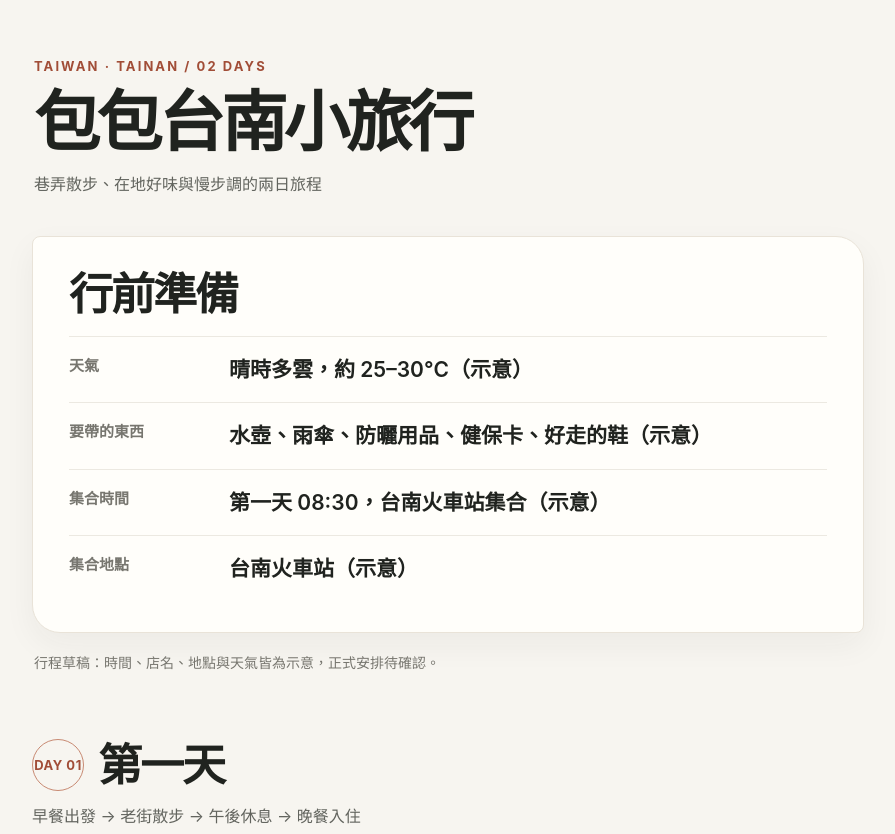
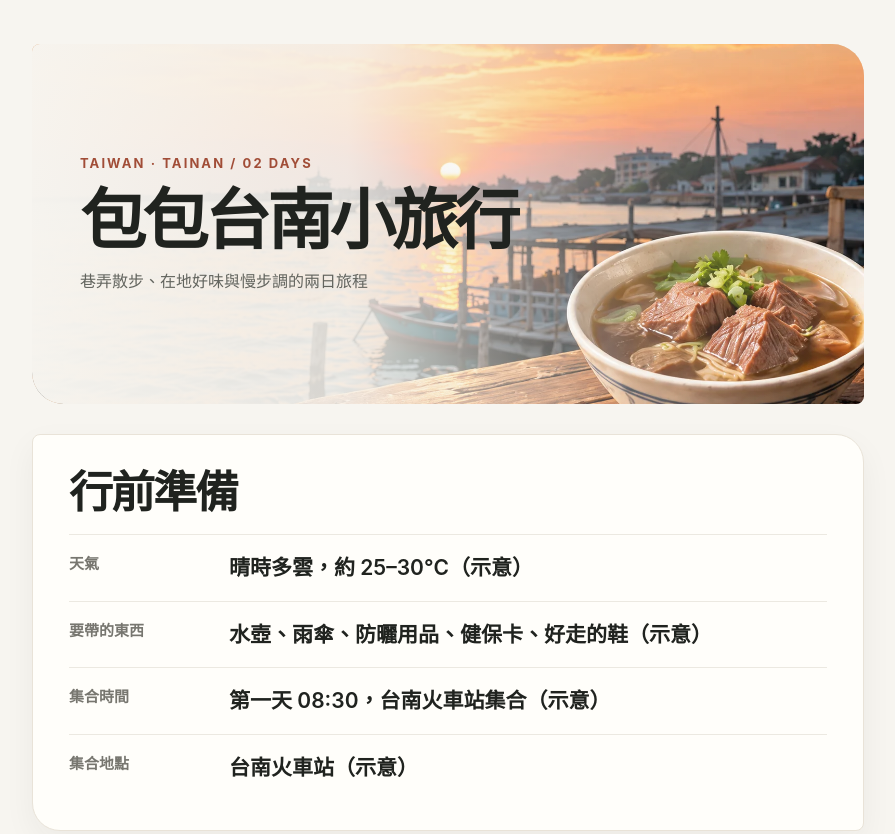
Before and after one commit to littlef0627/tainan-trip, a plain HTML site: page index.html in a window 1280 px wide. Shown: the top 834 px of the page, without its empty margins (192-1087 px from the left). Drawn offline with Linux system fonts and the light colour scheme.

Commit message:
Add Tainan trip hero cover

```diff
--- a/index.html
+++ b/index.html
@@ -10,9 +10,11 @@
     html { color-scheme: light; scroll-behavior: smooth; }
     body { margin: 0; background: #f7f5f0; color: #20231f; font-family: -apple-system, BlinkMacSystemFont, "SF Pro TC", "Helvetica Neue", "Segoe UI", "Microsoft JhengHei", sans-serif; font-size: 20px; line-height: 1.65; -webkit-font-smoothing: antialiased; }
     main { width: min(100%, 900px); margin: auto; padding: 22px 18px 56px; }
-    header { margin-bottom: 22px; padding: 12px 2px 8px; }
+    header.hero-cover { position: relative; min-height: 310px; margin-bottom: 22px; overflow: hidden; isolation: isolate; border-radius: 8px 32px; background: #ead8c3; }
+    .hero-cover > img { position: absolute; z-index: -1; inset: 0; width: 100%; height: 100%; object-fit: cover; object-position: center 56%; }
+    .hero-copy { display: flex; min-height: inherit; flex-direction: column; align-items: flex-start; justify-content: center; padding: 30px 34px; background: linear-gradient(90deg, rgb(247 245 240 / 98%) 0%, rgb(247 245 240 / 86%) 38%, rgb(247 245 240 / 22%) 72%, transparent 100%); }
     .eyebrow, .section-kicker { margin: 0 0 8px; color: #a14d37; font-size: 13px; font-weight: 700; letter-spacing: .16em; text-transform: uppercase; }
-    h1 { margin: 0; font-size: clamp(36px, 9vw, 66px); font-weight: 700; line-height: 1.15; letter-spacing: -.055em; }
+    h1 { max-width: 62%; margin: 0; font-size: clamp(36px, 8vw, 66px); font-weight: 700; line-height: 1.15; letter-spacing: -.055em; }
     .header-note { margin: 10px 0 0; color: #62645e; font-size: 16px; }
     .notice { margin: 18px 2px 0; color: #77766f; font-size: 14px; }
     section { margin-top: 48px; }
@@ -41,15 +43,19 @@
     h3 { margin: 9px 36px 5px 0; font-size: clamp(21px, 5.8vw, 27px); line-height: 1.4; font-weight: 650; letter-spacing: -.035em; }
     li p { margin: 0; color: #62645e; font-size: 16px; line-height: 1.6; }
     footer { margin-top: 38px; padding: 20px 2px 0; border-top: 1px solid #ded7cb; color: #77766f; font-size: 15px; }
-    @media (min-width: 600px) { main { padding: 44px 34px 76px; } header { margin-bottom: 30px; } .preparation { padding: 30px 36px; } .preparation dl > div { display: grid; grid-template-columns: 140px 1fr; gap: 20px; padding: 17px 0; } .preparation dd { margin: 0; font-size: 21px; } section { margin-top: 64px; } ol { padding-left: 46px; } ol::before { left: 15px; } ol > li { padding: 24px 26px; } ol > li:not(.timeline-gap)::before { left: -39px; } ol > li:not(.timeline-gap)::after { top: 22px; right: 22px; } .timeline-gap { padding-left: 14px; } .timeline-gap::before { left: -35px; } li p { font-size: 18px; } }
+    @media (max-width: 599px) { header.hero-cover { min-height: 270px; border-radius: 8px 26px; } .hero-copy { padding: 24px 22px; background: linear-gradient(90deg, rgb(247 245 240 / 98%) 0%, rgb(247 245 240 / 88%) 52%, rgb(247 245 240 / 38%) 80%, rgb(247 245 240 / 12%) 100%); } h1 { max-width: 76%; font-size: clamp(32px, 10vw, 44px); } .hero-cover .header-note { max-width: 78%; } }
+    @media (min-width: 600px) { main { padding: 44px 34px 76px; } header.hero-cover { min-height: 360px; margin-bottom: 30px; } .hero-copy { padding: 42px 48px; } .preparation { padding: 30px 36px; } .preparation dl > div { display: grid; grid-template-columns: 140px 1fr; gap: 20px; padding: 17px 0; } .preparation dd { margin: 0; font-size: 21px; } section { margin-top: 64px; } ol { padding-left: 46px; } ol::before { left: 15px; } ol > li { padding: 24px 26px; } ol > li:not(.timeline-gap)::before { left: -39px; } ol > li:not(.timeline-gap)::after { top: 22px; right: 22px; } .timeline-gap { padding-left: 14px; } .timeline-gap::before { left: -35px; } li p { font-size: 18px; } }
   </style>
 </head>
 <body>
   <main>
-    <header>
-      <p class="eyebrow">TAIWAN · TAINAN / 02 DAYS</p>
-      <h1>包包台南小旅行</h1>
-      <p class="header-note">巷弄散步、在地好味與慢步調的兩日旅程</p>
+    <header class="hero-cover">
+      <img src="images/cover.webp" alt="台南港邊夕陽與牛肉湯" width="1600" height="900" fetchpriority="high">
+      <div class="hero-copy">
+        <p class="eyebrow">TAIWAN · TAINAN / 02 DAYS</p>
+        <h1>包包台南小旅行</h1>
+        <p class="header-note">巷弄散步、在地好味與慢步調的兩日旅程</p>
+      </div>
     </header>
     <section class="preparation" aria-labelledby="trip-reminders">
       <h2 id="trip-reminders">行前準備</h2>
```
